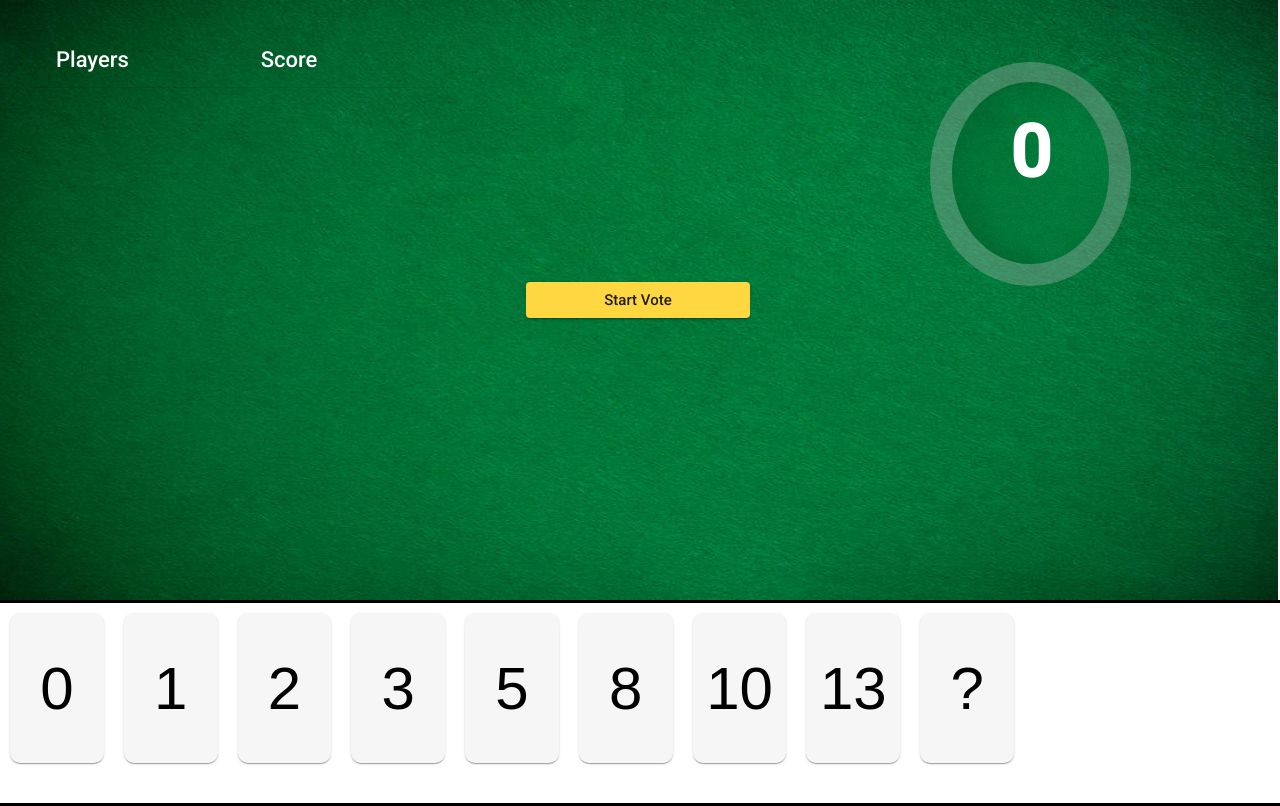
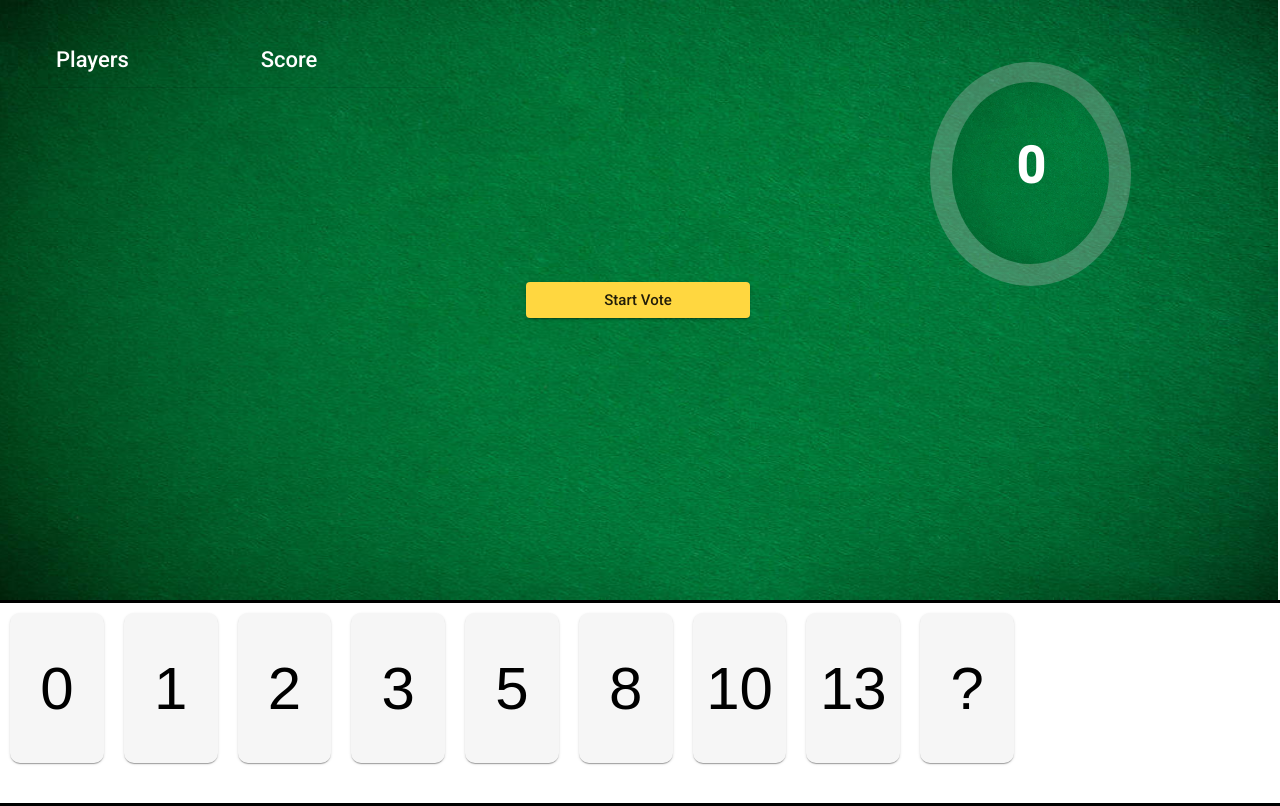
Before and after one commit to adriankelsey/planning-poker, an Angular app: page /login in a window 1280 px wide. Both pictures are taken after a click on the button "Enter". Built offline with nearby package versions, Linux system fonts and the light colour scheme; no server answers.

Commit message:
adding animation for average scores

```diff
--- a/src/app/average-scores-component/average-scores.component.html
+++ b/src/app/average-scores-component/average-scores.component.html
@@ -1,5 +1,5 @@
 <body #main id="main" class="main">
   <div #progress id="progress" class="average">
-    <h1>{{ average.getValue() }}</h1>
+    <h1>{{ averageProgress.getValue() }}</h1>
   </div>
 </body>
--- a/src/app/average-scores-component/average-scores.component.scss
+++ b/src/app/average-scores-component/average-scores.component.scss
@@ -10,6 +10,8 @@ h1 {
   display: flex;
   align-items: center;
   position: absolute;
+  margin-top: 75px;
+  font-size: 50px;
 }
 
 .average {
--- a/src/app/average-scores-component/average-scores.component.ts
+++ b/src/app/average-scores-component/average-scores.component.ts
@@ -25,6 +25,7 @@ export type user = {
 })
 export class AverageScoresComponent implements AfterViewInit {
   average: BehaviorSubject<number> = new BehaviorSubject(0);
+  averageProgress: BehaviorSubject<number> = new BehaviorSubject(0);
   sum: BehaviorSubject<number> = new BehaviorSubject(0);
   users: BehaviorSubject<any[]> = new BehaviorSubject([] as any[]);
   isVisible: BehaviorSubject<boolean> = new BehaviorSubject(false);
@@ -56,31 +57,32 @@ export class AverageScoresComponent implements AfterViewInit {
         let sum = scores.reduce((a, b) => parseInt(a) + parseInt(b));
         let average = sum / scores.length;
 
-        this.average.next(Math.round(average));
+        this.average.next(Math.round((average + Number.EPSILON) * 100) / 100);
       }
     });
 
     this.isVisible.subscribe((value) => {
-      console.log(value);
       if (this.component) {
         let progressValue = 0;
-
-        let interval = setInterval(() => {
+        let averageProgress = 0;
+        let averageInterval = this.average.getValue() / 360;
+        let progressInterval = setInterval(() => {
           progressValue++;
+          averageProgress = averageProgress + averageInterval;
+          this.averageProgress.next(
+            Math.round((averageProgress + Number.EPSILON) * 100) / 100
+          );
           this.renderer.setStyle(
             this.component?.nativeElement,
             'background',
             `conic-gradient(#ffd63f  ${progressValue}deg, rgba(187, 187, 187, 0.333) 0deg)`
           );
-          if (progressValue === 360) clearInterval(interval);
-        }, 10);
+          if (progressValue === 360) clearInterval(progressInterval);
+        }, 1);
       }
     });
   }
-  ngAfterViewInit(): void {
-    console.log('hello');
-    console.log(this.component?.nativeElement);
-  }
+  ngAfterViewInit(): void {}
 
   ngOnInit(): void {
     console.log(this.component);
```
